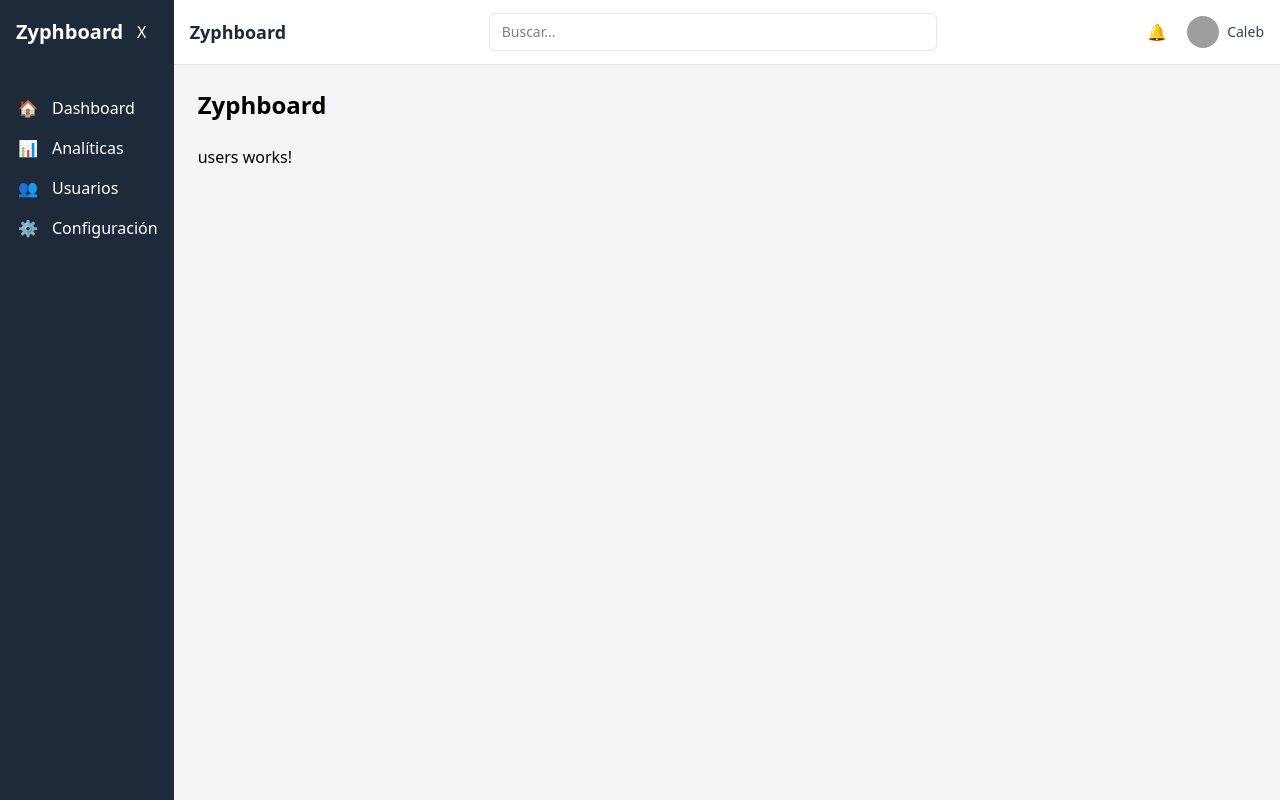
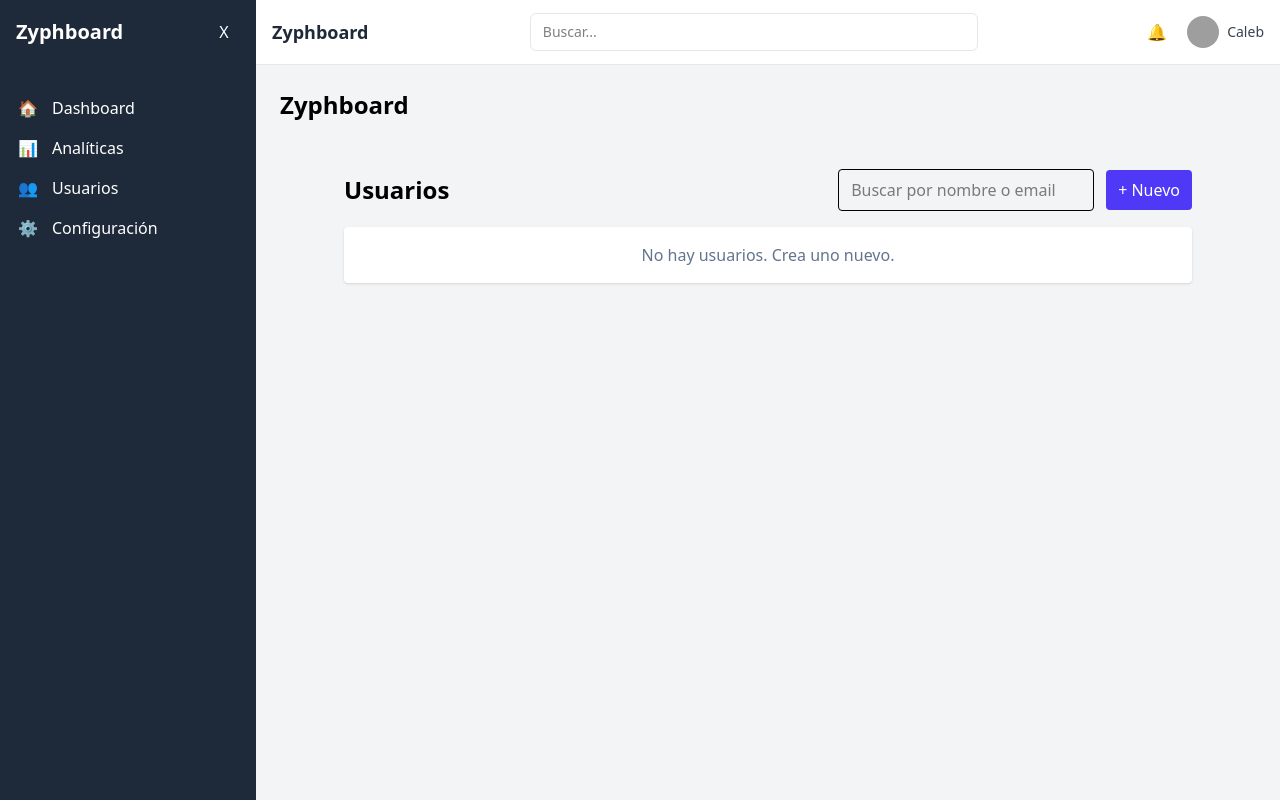
Before and after one commit to Calebabisai/Zyphboard, an Angular app: page /users in a window 1280 px wide. Built offline with nearby package versions, Linux system fonts and the light colour scheme; grey boxes are pictures that could not be loaded.

Commit message:
Feat: Implementacion de users.html, Se ha implementado con estilos de tailwind, background dark en la tarjeta de usuario

```diff
--- a/src/app/features/users/users.html
+++ b/src/app/features/users/users.html
@@ -1 +1,96 @@
-<p>users works!</p>
+<div class="max-w-4xl mx-auto p-6">
+  <div class="flex items-center justify-between mb-4">
+    <h2 class="text-2xl font-semibold">Usuarios</h2>
+    <div class="flex items-center gap-3">
+      <input
+        type="search"
+        [(ngModel)]="search"
+        placeholder="Buscar por nombre o email"
+        class="px-3 py-2 border rounded w-64"
+      />
+      <button class="px-3 py-2 bg-indigo-600 text-white rounded" (click)="openCreate()">+ Nuevo</button>
+    </div>
+  </div>
+  @if (showForm()) {
+      <!-- Formulario (slide / panel simple) -->
+  <div class="mb-6 bg-white dark:bg-slate-800 p-4 rounded shadow">
+    <h3 class="text-lg font-medium mb-3">{{ editing() ? 'Editar usuario' : 'Crear usuario' }}</h3>
+
+    <form (ngSubmit)="save()" class="grid grid-cols-1 gap-3 sm:grid-cols-2">
+      <input type="hidden" formControlName="id">
+
+      <div class="col-span-1 sm:col-span-2">
+        <label class="block text-sm mb-1">Nombre</label>
+        <input class="w-full px-3 py-2 border rounded" formControlName="name" />
+        @if (form.get('name')?.touched && form.get('name')?.invalid) {
+            <div class="text-red-500 text-xs mt-1">
+                Nombre requerido (min 2 caracteres).
+            </div>
+        }
+
+      </div>
+
+      <div>
+        <label class="block text-sm mb-1">Email</label>
+        <input class="w-full px-3 py-2 border rounded" formControlName="email" />
+        @if (form.get('email')?.touched && form.get('email')?.invalid) {
+                    <div class="text-red-500 text-xs mt-1">
+          Email válido requerido.
+        </div>
+        }
+
+      </div>
+
+      <div>
+        <label class="block text-sm mb-1">Rol</label>
+        <select class="w-full px-3 py-2 border rounded" formControlName="role">
+          <option value="user">Usuario</option>
+          <option value="admin">Admin</option>
+        </select>
+      </div>
+
+      <div class="flex items-center gap-3">
+        <label class="inline-flex items-center">
+          <input type="checkbox" formControlName="active" class="mr-2" />
+          Activo
+        </label>
+      </div>
+
+      <div class="col-span-1 sm:col-span-2 flex gap-3 justify-end mt-2">
+        <button type="button" class="px-3 py-2 border rounded" (click)="cancel()">Cancelar</button>
+        <button type="submit" class="px-3 py-2 bg-green-600 text-white rounded">{{ editing() ? 'Guardar' : 'Crear' }}</button>
+      </div>
+    </form>
+  </div>
+  }
+
+
+  <!-- Lista -->
+  <div class="bg-white dark:bg-slate-800 rounded shadow divide-y">
+
+    @for (u of filteredUsers(); track u.id) {
+            <div class="flex items-center justify-between px-4 py-3">
+      <div>
+        <div class="font-medium">{{ u.name }}</div>
+        <div class="text-sm text-slate-500">{{ u.email }} • <span class="capitalize">{{ u.role }}</span></div>
+      </div>
+
+      <div class="flex items-center gap-3">
+        <button class="px-2 py-1 border rounded text-sm" (click)="openEdit(u)">Editar</button>
+        <button class="px-2 py-1 border rounded text-sm" (click)="toggleActive(u)">
+          {{ u.active ? 'Desactivar' : 'Activar' }}
+        </button>
+        <button class="px-2 py-1 bg-red-600 text-white rounded text-sm" (click)="remove(u.id)">Eliminar</button>
+      </div>
+    </div>
+    }
+
+
+    @if (filteredUsers.length === 0) {
+         <div class="p-4 text-center text-slate-500">
+      No hay usuarios. Crea uno nuevo.
+    </div>
+    }
+
+  </div>
+</div>
```
